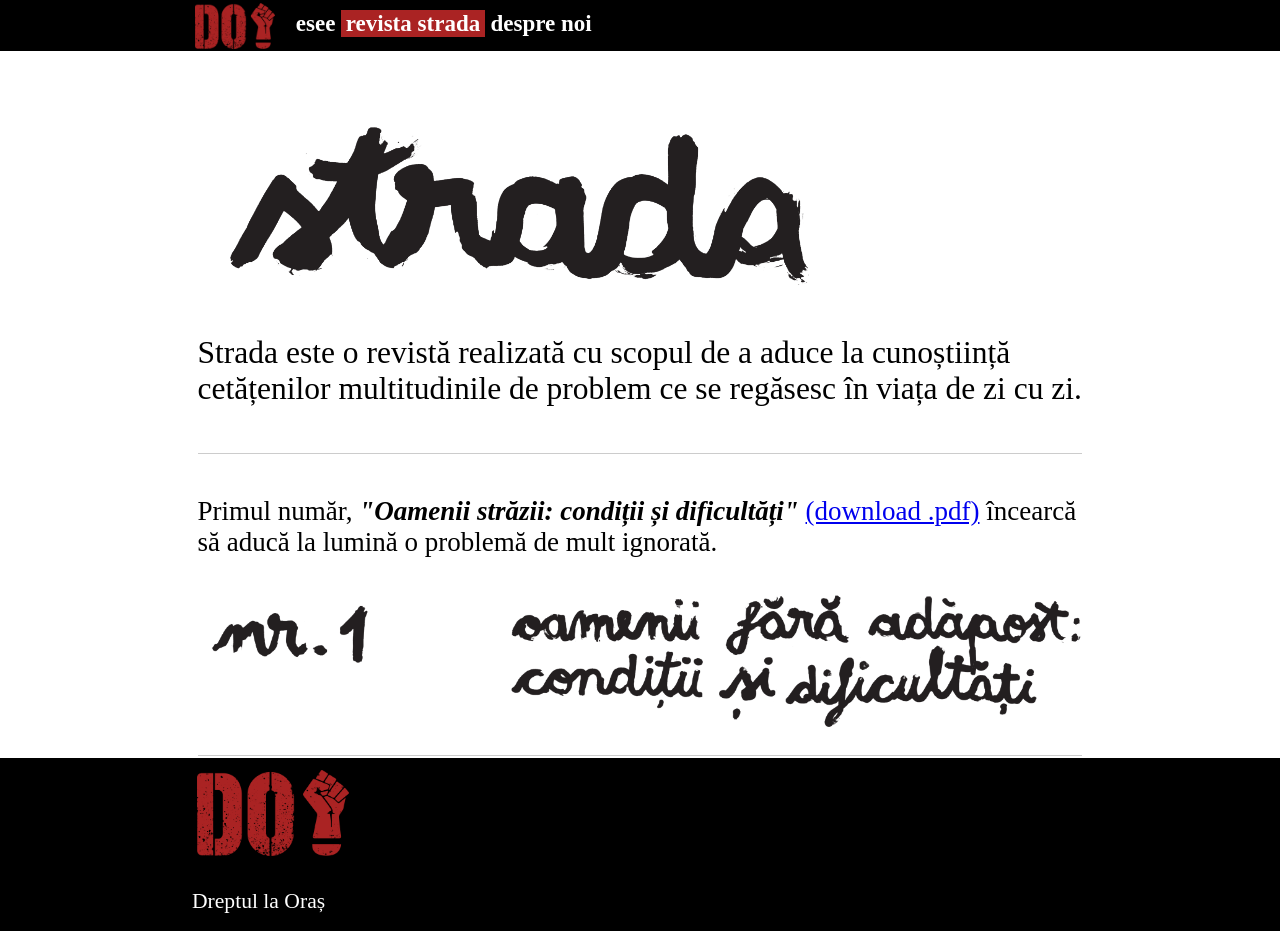
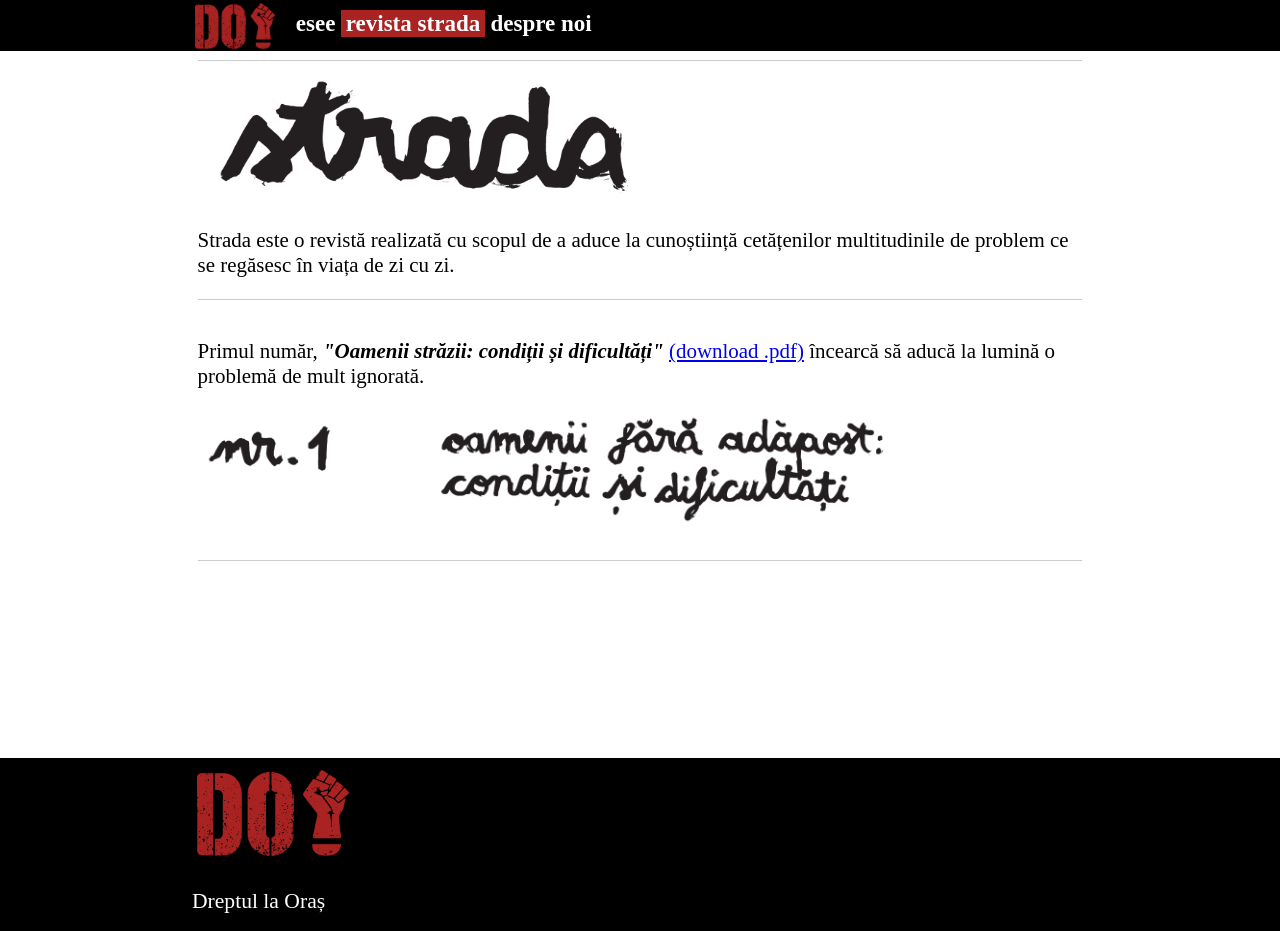
Before and after one commit to dreptul-la-oras/dreptul-la-oras.github.io, a Jekyll site: the page built from pages/strada/strada.md, in a window 1280 px wide and 931 px high. Built offline with Jekyll 4.4.1, drawn with Linux system fonts in a browser that asks for light colours.

Commit message:
Fix annoying whitespace at top

```diff
--- a/_includes/latest_strada.html
+++ b/_includes/latest_strada.html
@@ -1,4 +1,4 @@
-<div class="latestStrada">
+<div class="latest-strada">
     <p>
         S-a lansat revista <em>Strada:</em>
     </p>
--- a/assets/css/base.css
+++ b/assets/css/base.css
@@ -10,8 +10,7 @@ html {
     font-family: "Times New Roman", Times, serif;
     font-size: 18px;
 
-    padding: 20px;
-    padding-top: 5em; /*same as header height*/
+    padding-top: 4.1vmax; /*same as header height*/
     padding-bottom: 9em; /*same as header height*/
 }
 
--- a/assets/css/strada_latest.css
+++ b/assets/css/strada_latest.css
@@ -1,15 +1,16 @@
-.latestStrada {
+.latest-strada {
+    border-top: 1px solid #ccc;
 }
 
-.latestStrada img {
+.latest-strada img {
     width: 100%;
 }
 
-.latestStrada p {
+.latest-strada p {
     font-size: 3vmax
 }
 
-.latestStrada a {
+.latest-strada a {
     border-bottom: 1px solid #ccc;
     padding-bottom: 7px;
     margin-bottom: 5px;
--- a/assets/css/strada_title.css
+++ b/assets/css/strada_title.css
@@ -1,34 +1,32 @@
-#stradaLogoContainer {
+.strada-title-wrap {
     left: 0;
     right: 0;
     top: 0;
-    display: table;
-    margin: 0 auto;
+    border-bottom: 1px solid #ccc;
+    border-top: 1px solid #ccc;
 }
 
-#stradaLogoContainer p {
-    font-size: 1.75em;
+.strada-title-wrap p {
+    font-size: 2.25vh;
 }
 
-#stradaLogoContainer img {
-    height: 200px;
-    width: auto;
+.strada-title-wrap img {
+    width: 35vw;
 }
 
 .issue {
-    margin-top: 15px;
-    border-top: 1px solid #ccc;
-    padding-top: 15px;
-    margin-bottom: 5px;
+    margin-top: 1vh;
+    padding-top: 1vh;
+
+    margin-bottom: 0.5vh;
+    padding-bottom: 3vh;
     border-bottom: 1px solid #ccc;
-    padding-bottom: 15px;
 }
 
 .issue p {
-    font-size: 1.5em;
+    font-size: 2.25vh;
 }
 
 .issue img {
-    height: 150px;
-    width: auto;
+    width: 55vw;
 }
--- a/pages/strada/strada.md
+++ b/pages/strada/strada.md
@@ -15,7 +15,7 @@ css:
   - /assets/css/strada_title.css
 ---
 
-<div id="stradaLogoContainer">
+<div class="strada-title-wrap">
     <img src="{{ site.url }}{{ site.path_img }}/strada/strada_title.png">
     <p>Strada este o revistă realizată cu scopul de a aduce la cunoștiință cetățenilor multitudinile de problem ce se regăsesc în viața de zi cu zi.</p>
 </div>
```
